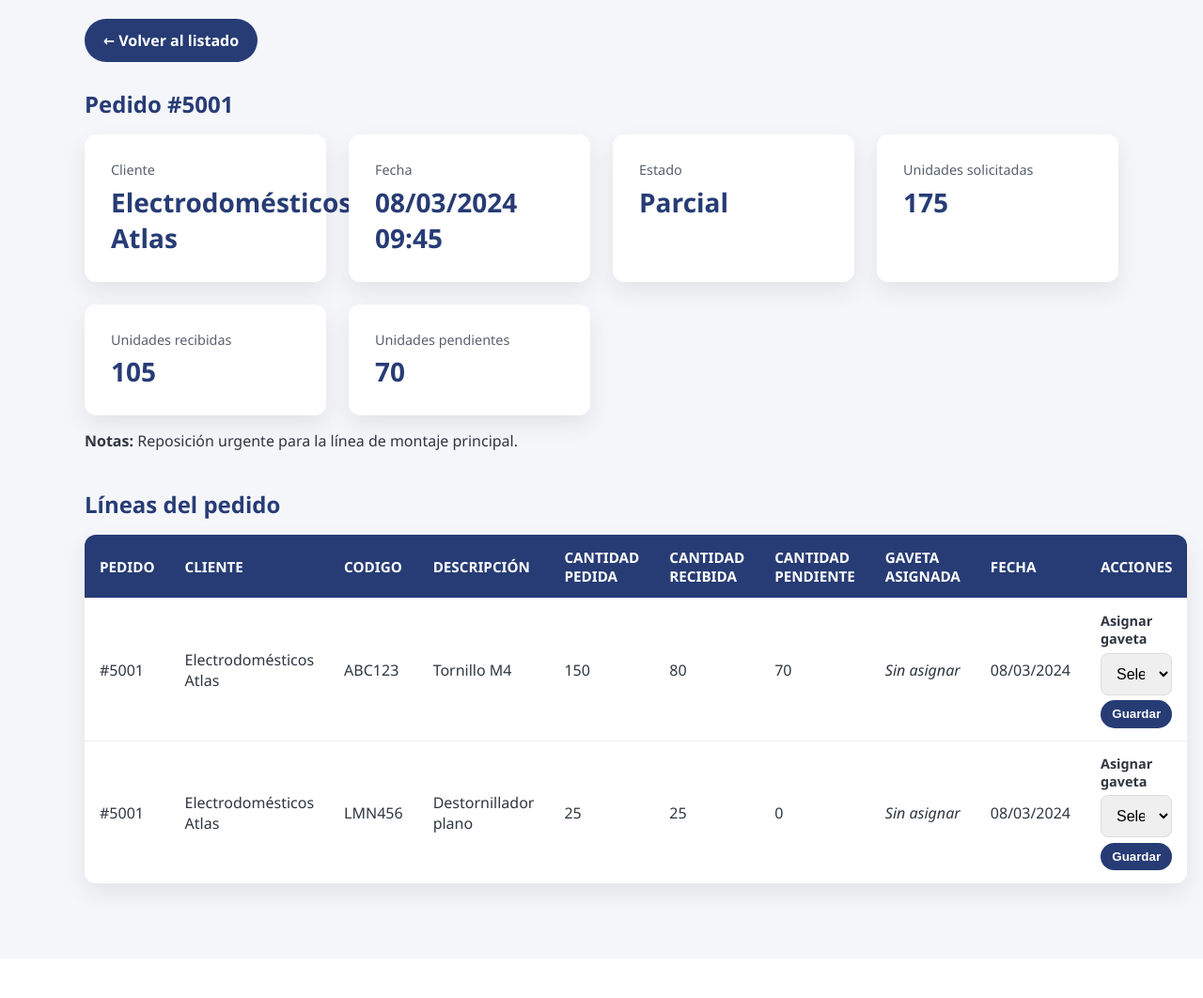
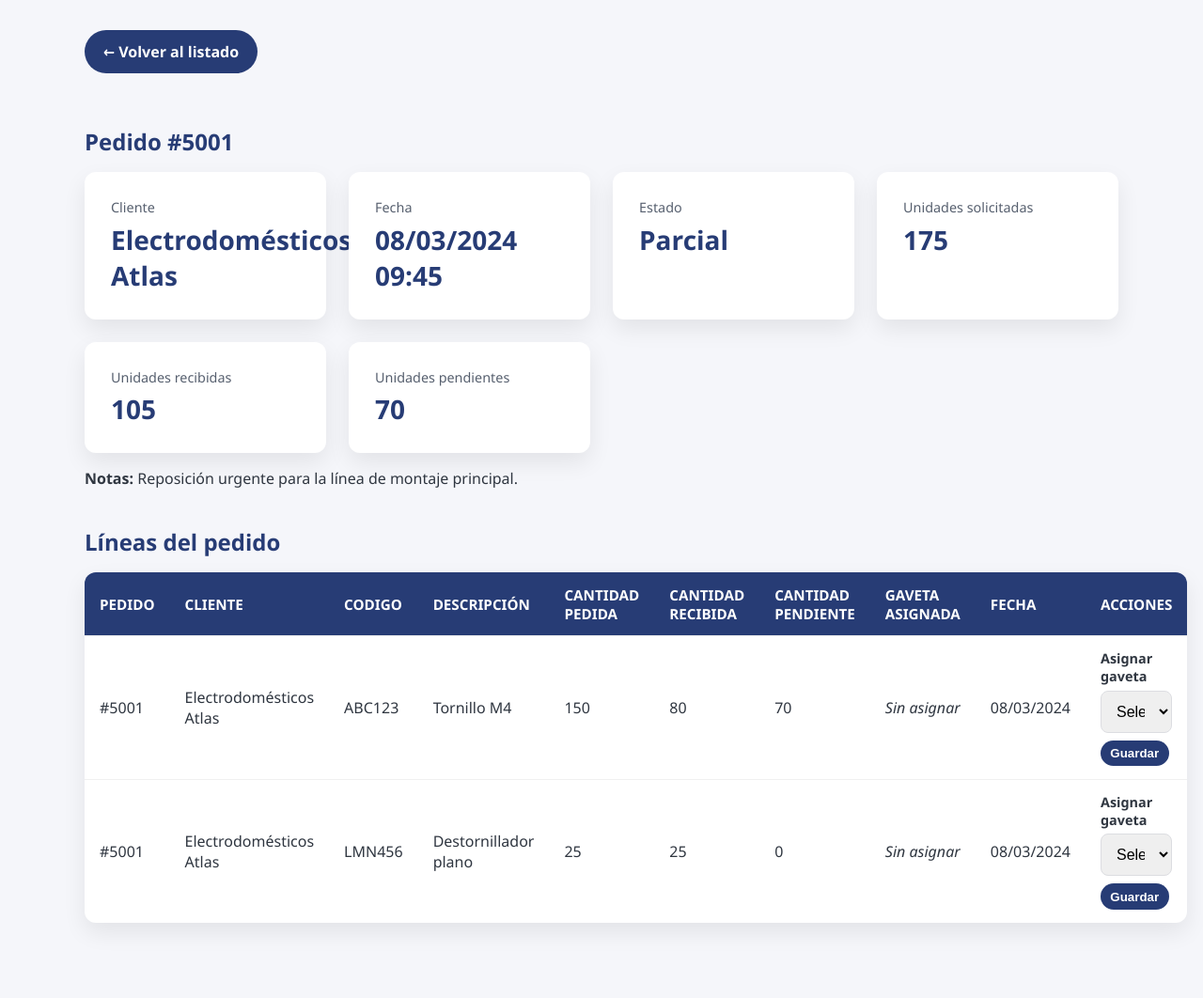
Before and after one commit to opticaelvalle-design/Gestion-de-inventario-EVO, a Flask app: page /pedidos/5001 in a window 1280 px wide. Shown: the part 237-1299 px from the top of the page at 94% size. Before the commit the page ends 1199 px from the top, so only its background shows below. Run offline with Flask 3, Linux system fonts and the light colour scheme.

Commit message:
Alinear botones de pedidos con estilo de gavetas

```diff
--- a/templates/pedido_detalle.html
+++ b/templates/pedido_detalle.html
@@ -1,7 +1,7 @@
 {% extends "base.html" %}
 {% block title %}Pedido #{{ pedido.id }} · Gestión de Inventario EVO{% endblock %}
 {% block content %}
-<a class="button-link" href="{{ url_for('pedidos') }}">← Volver al listado</a>
+<a class="button-link" href="{{ url_for('pedidos') }}" style="margin-bottom: 1rem; display: inline-flex; align-items: center; gap: 0.35rem;">← Volver al listado</a>
 
 <section>
     <h2 class="section-title">Pedido #{{ pedido.id }}</h2>
@@ -82,13 +82,15 @@
                             <form method="post" action="{{ url_for('asignar_gaveta_pedido', pedido_id=pedido.id) }}" style="display: flex; flex-direction: column; gap: 0.35rem;">
                                 <input type="hidden" name="codigo" value="{{ linea.codigo }}" />
                                 <label for="gaveta_{{ linea.codigo }}" style="font-size: 0.9rem; font-weight: 600;">Asignar gaveta</label>
+                                <div style="display: flex; gap: 0.5rem; align-items: center; flex-wrap: wrap;">
                                     <select name="gaveta_nombre" id="gaveta_{{ linea.codigo }}">
                                         <option value="" disabled {% if not asignacion %}selected{% endif %}>Selecciona gaveta</option>
                                         {% for gaveta in gavetas_existentes %}
                                             <option value="{{ gaveta.nombre }}" {% if asignacion and gaveta.nombre == asignacion.gaveta.nombre %}selected{% endif %}>{{ gaveta.nombre }}</option>
                                         {% endfor %}
                                     </select>
-                                <button type="submit" style="padding: 0.45rem 0.65rem;">Guardar</button>
+                                    <button type="submit" class="button-link" style="display: inline-flex; align-items: center; padding: 0.4rem 0.65rem;">Guardar</button>
+                                </div>
                             </form>
                         {% else %}
                             <small>No hay gavetas creadas.</small>
--- a/templates/pedidos.html
+++ b/templates/pedidos.html
@@ -80,9 +80,9 @@
                     <td>{{ pedido.lineas | sum(attribute='cantidad_pedida') }}</td>
                     <td>{{ pedido.lineas | sum(attribute='cantidad_pendiente') }}</td>
                     <td>
-                        <div style="display: flex; gap: 0.5rem; flex-wrap: wrap;">
-                            <a class="button-link" href="{{ url_for('pedido_detalle', pedido_id=pedido.id) }}">Ver pedido</a>
-                            <form method="post" action="{{ url_for('eliminar_pedido', pedido_id=pedido.id) }}" onsubmit="return confirm('¿Seguro que quieres eliminar el pedido #{{ pedido.id }}?');">
+                        <div style="display: flex; gap: 0.5rem; align-items: center; flex-wrap: wrap;">
+                            <a class="button-link" href="{{ url_for('pedido_detalle', pedido_id=pedido.id) }}" style="display: inline-flex; align-items: center;">Ver pedido</a>
+                            <form method="post" action="{{ url_for('eliminar_pedido', pedido_id=pedido.id) }}" onsubmit="return confirm('¿Seguro que quieres eliminar el pedido #{{ pedido.id }}?');" style="display: inline-flex; align-items: center;">
                                 <button type="submit" class="button-link" style="background-color: #b3261e; color: white; border: none; padding: 0.4rem 0.65rem; border-radius: 6px; cursor: pointer;">Eliminar</button>
                             </form>
                         </div>
```
Lines whose indentation alone changed are shown as unchanged.
